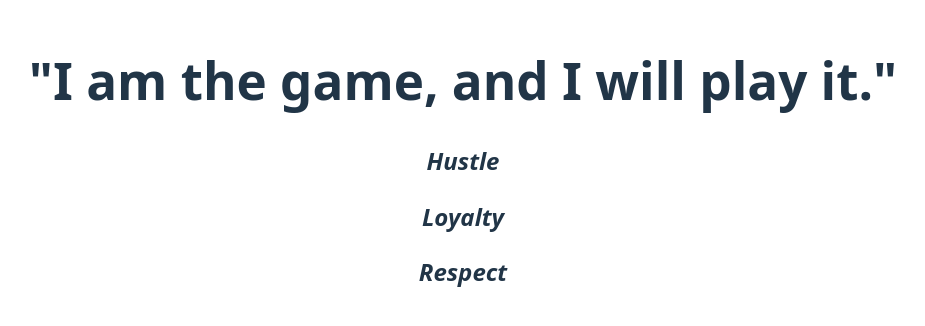
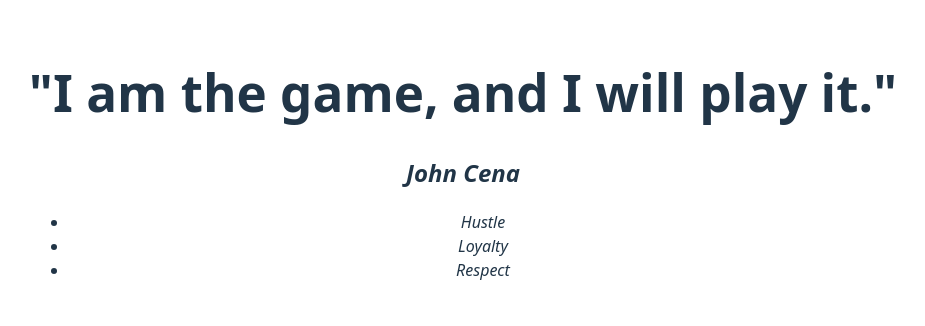
Before and after one commit to Avanish-Sandilya/web_development_projects, a React app in the folder ReactBasics/: page / in a window 1280 px wide. Shown: the part 236-562 px from the top of the page, without its empty margins (177-1102 px from the left). Built offline with nearby package versions, Linux system fonts and the light colour scheme; the HTML template or start-up script is replaced by a standard one.

Commit message:
adding List in Quote component

```diff
--- a/ReactBasics/src/Quote.jsx
+++ b/ReactBasics/src/Quote.jsx
@@ -1,14 +1,18 @@
-function Quote(){
-    const style = {
-        fontStyle:'italic'
-    }
-    return(
-        <>
-        <h2 style={style}>Hustle</h2>
-        <h2 style={style}>Loyalty</h2>
-        <h2 style={style}>Respect</h2>
-        </>
-    )
+function Quote() {
+  const style = {
+    fontStyle: "italic",
+  };
+
+  const words = ["Hustle", "Loyalty", "Respect"];
+
+  const wordList = words.map((word) => <li key={word}>{word}</li>);
+
+  return (
+    <>
+      <h2 style={style}>John Cena</h2>
+      <ul style={style}>{wordList}</ul>
+    </>
+  );
 }
 
 export default Quote;
```
